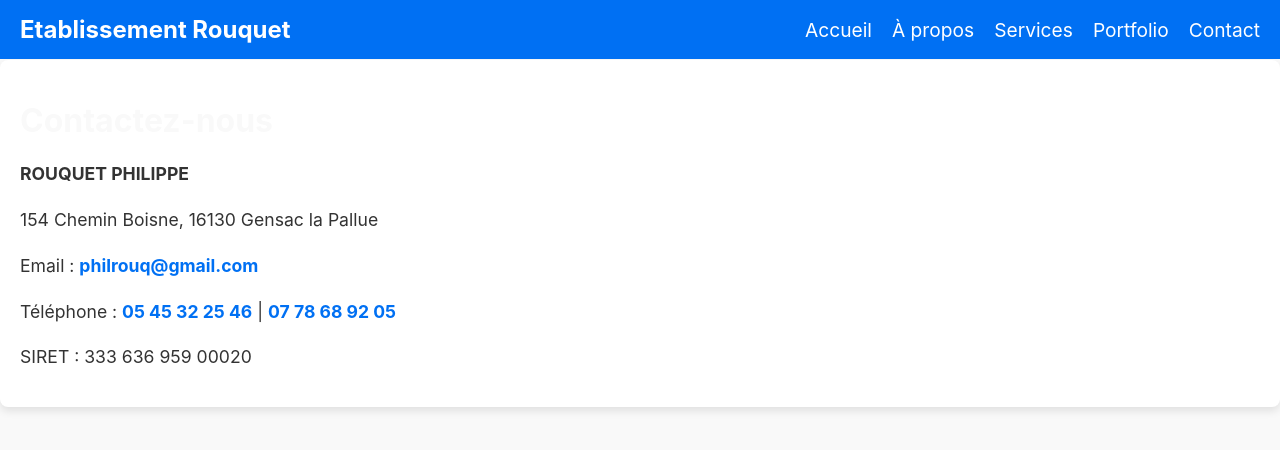
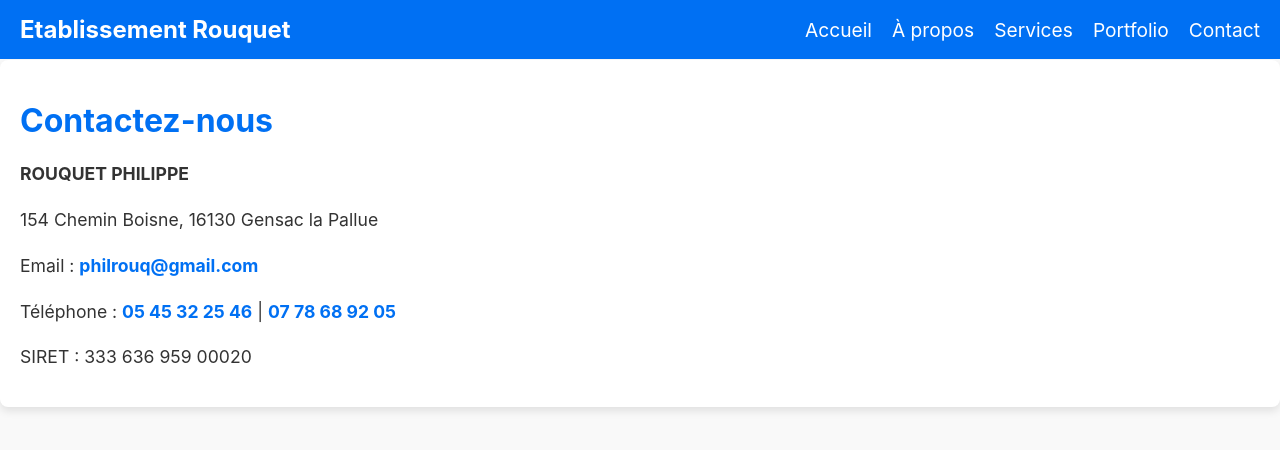
Before and after one commit to RudyDev-engfr/rouquetEstablishment, a Next.js app: page /contact in a window 1280 px wide. Shown: the top 450 px of the page. Built offline with nearby package versions, Linux system fonts and the light colour scheme.

Commit message:
Fix Contact title color

```diff
--- a/app/contact/contact.module.css
+++ b/app/contact/contact.module.css
@@ -9,7 +9,7 @@
 .header {
   font-size: 2em;
   margin-bottom: 20px;
-  color: var(--secondary-color);
+  color: var(--primary-color);
 }
 
 .paragraph {
```
